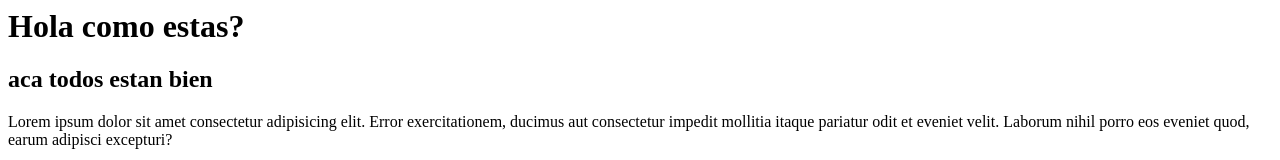
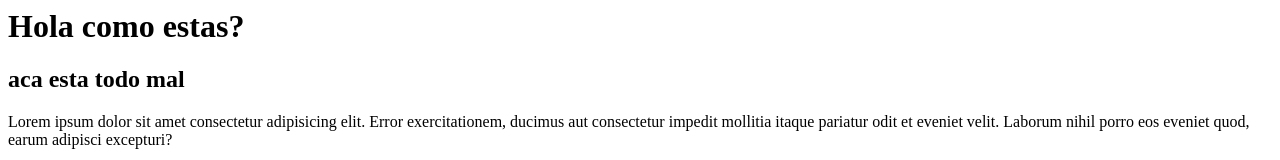
Before and after one commit to puzzle404/Tarea-git-comandos, a plain HTML site: page index.html in a window 1280 px wide. Shown: the top 160 px of the page. Drawn offline with Linux system fonts and the light colour scheme.

Commit message:
Se cambio el primer subtitulo

```diff
--- a/index.html
+++ b/index.html
@@ -2,7 +2,7 @@
   <head> </head>
   <body>
     <h1>Hola como estas?</h1>
-    <h2>aca todos estan bien</h2>
+    <h2>aca esta todo mal</h2>
     <p>
       Lorem ipsum dolor sit amet consectetur adipisicing elit. Error
       exercitationem, ducimus aut consectetur impedit mollitia itaque pariatur
```
